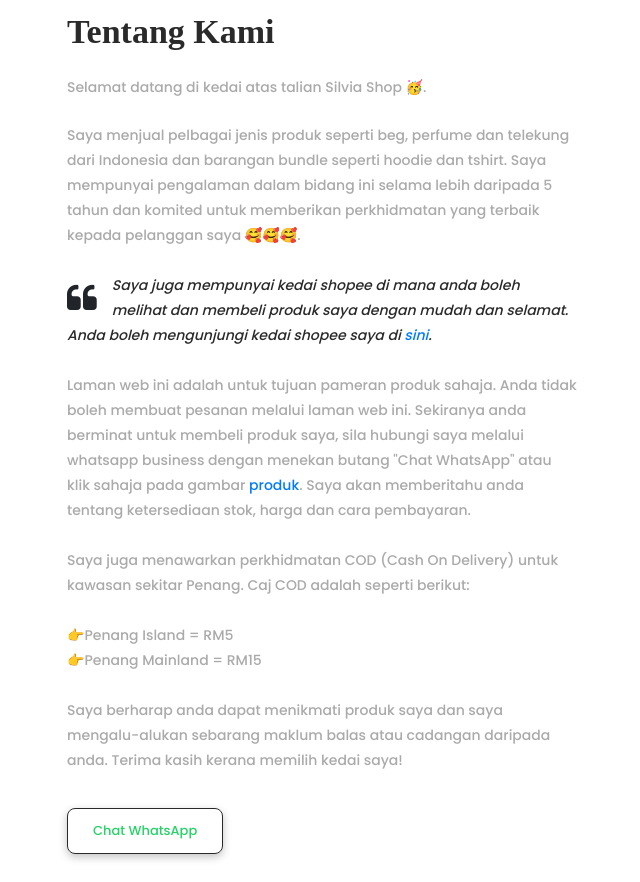
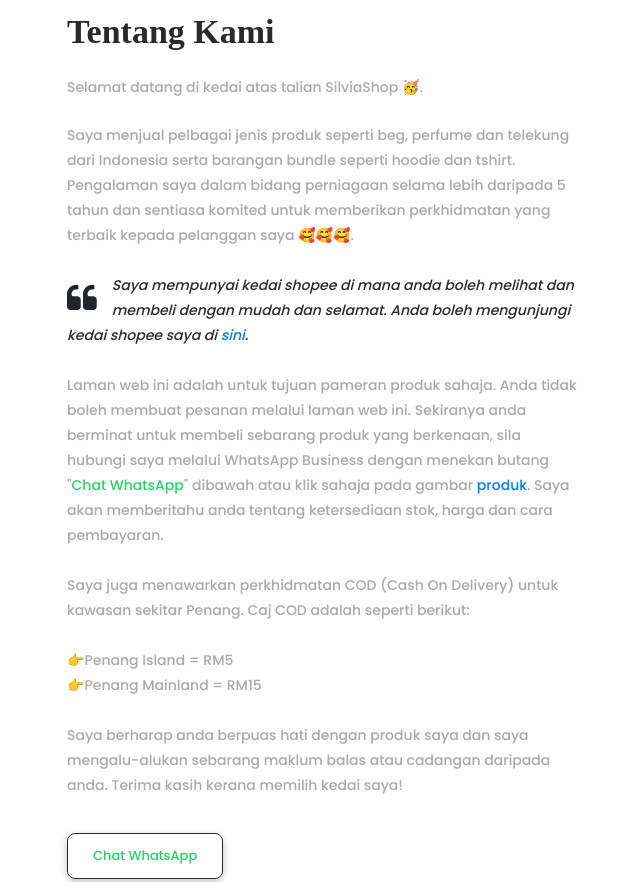
Before and after one commit to sitiselvia/silviashop, a plain HTML site: page index.html in a window 1280 px wide. Shown: the part 3940-4822 px from the top of the page, without its empty margins (18-658 px from the left). Drawn offline with Linux system fonts and the light colour scheme.

Commit message:
Add files via upload

```diff
--- a/index.html
+++ b/index.html
@@ -9,8 +9,9 @@
     <meta name="author" content="">
     <link href="https://fonts.googleapis.com/css?family=Poppins:100,200,300,400,500,600,700,800,900&display=swap" rel="stylesheet">
 
-    <title>Silvia Shop Online Shopping</title>
+    <title>SilviaShop</title>
 
+    <link rel="shortcut icon" href="assets/fonts/logo.ico">
 
     <!-- Additional CSS Files -->
     <link rel="stylesheet" type="text/css" href="assets/css/bootstrap.min.css">
@@ -575,22 +576,22 @@
                 <div class="col-lg-6">
                     <div class="left-content">
                         <h2 style="font-family: Lucida Bright;">Tentang Kami</h2>
-                        <span>Selamat datang di kedai atas talian Silvia Shop 🥳.</span>
+                        <span>Selamat datang di kedai atas talian SilviaShop 🥳.</span>
 
-                        <p>Saya menjual pelbagai jenis produk seperti beg, perfume dan telekung dari Indonesia dan barangan bundle seperti hoodie dan tshirt. Saya mempunyai pengalaman dalam bidang ini selama lebih daripada 5 tahun dan komited untuk memberikan perkhidmatan yang terbaik kepada pelanggan saya 🥰🥰🥰.</p>
+                        <p>Saya menjual pelbagai jenis produk seperti beg, perfume dan telekung dari Indonesia serta barangan bundle seperti hoodie dan tshirt. Pengalaman saya dalam bidang perniagaan selama lebih daripada 5 tahun dan sentiasa komited untuk memberikan perkhidmatan yang terbaik kepada pelanggan saya 🥰🥰🥰.</p>
 
                         <div class="quote">
-                            <i class="fa fa-quote-left"></i><p>Saya juga mempunyai kedai shopee di mana anda boleh melihat dan membeli produk saya dengan mudah dan selamat. Anda boleh mengunjungi kedai shopee saya di <a href="#social">sini</a>.</p>
+                            <i class="fa fa-quote-left"></i><p>Saya mempunyai kedai shopee di mana anda boleh melihat dan membeli dengan mudah dan selamat. Anda boleh mengunjungi kedai shopee saya di <a href="#social">sini</a>.</p>
                         </div>
 
-                        <p>Laman web ini adalah untuk tujuan pameran produk sahaja. Anda tidak boleh membuat pesanan melalui laman web ini. Sekiranya anda berminat untuk membeli produk saya, sila hubungi saya melalui whatsapp business dengan menekan butang "Chat WhatsApp" atau klik sahaja pada gambar <a href="#beg">produk</a>. Saya akan memberitahu anda tentang ketersediaan stok, harga dan cara pembayaran.</p>
+                        <p>Laman web ini adalah untuk tujuan pameran produk sahaja. Anda tidak boleh membuat pesanan melalui laman web ini. Sekiranya anda berminat untuk membeli sebarang produk yang berkenaan, sila hubungi saya melalui WhatsApp Business dengan menekan butang "<span style="color: #25D366; display: inline;">Chat WhatsApp</span>" dibawah atau klik sahaja pada gambar <a href="#beg">produk</a>. Saya akan memberitahu anda tentang ketersediaan stok, harga dan cara pembayaran.</p>
 
                         <p>Saya juga menawarkan perkhidmatan COD (Cash On Delivery) untuk kawasan sekitar Penang. Caj COD adalah seperti berikut:</p>
 
                         <p>👉Penang Island = RM5<br>
                         👉Penang Mainland = RM15</p>
 
-                        <p>Saya berharap anda dapat menikmati produk saya dan saya mengalu-alukan sebarang maklum balas atau cadangan daripada anda. Terima kasih kerana memilih kedai saya!</p>
+                        <p>Saya berharap anda berpuas hati dengan produk saya dan saya mengalu-alukan sebarang maklum balas atau cadangan daripada anda. Terima kasih kerana memilih kedai saya!</p>
                         <div class="main-border-button">
                             <a target="_blank" href="https://wa.me/message/YWMURNP23ZJJE1">Chat WhatsApp</a>
                         </div>
```
Also changed, not shown: assets/fonts/logo.ico (added), assets/images/left-banner-image.jpg.
